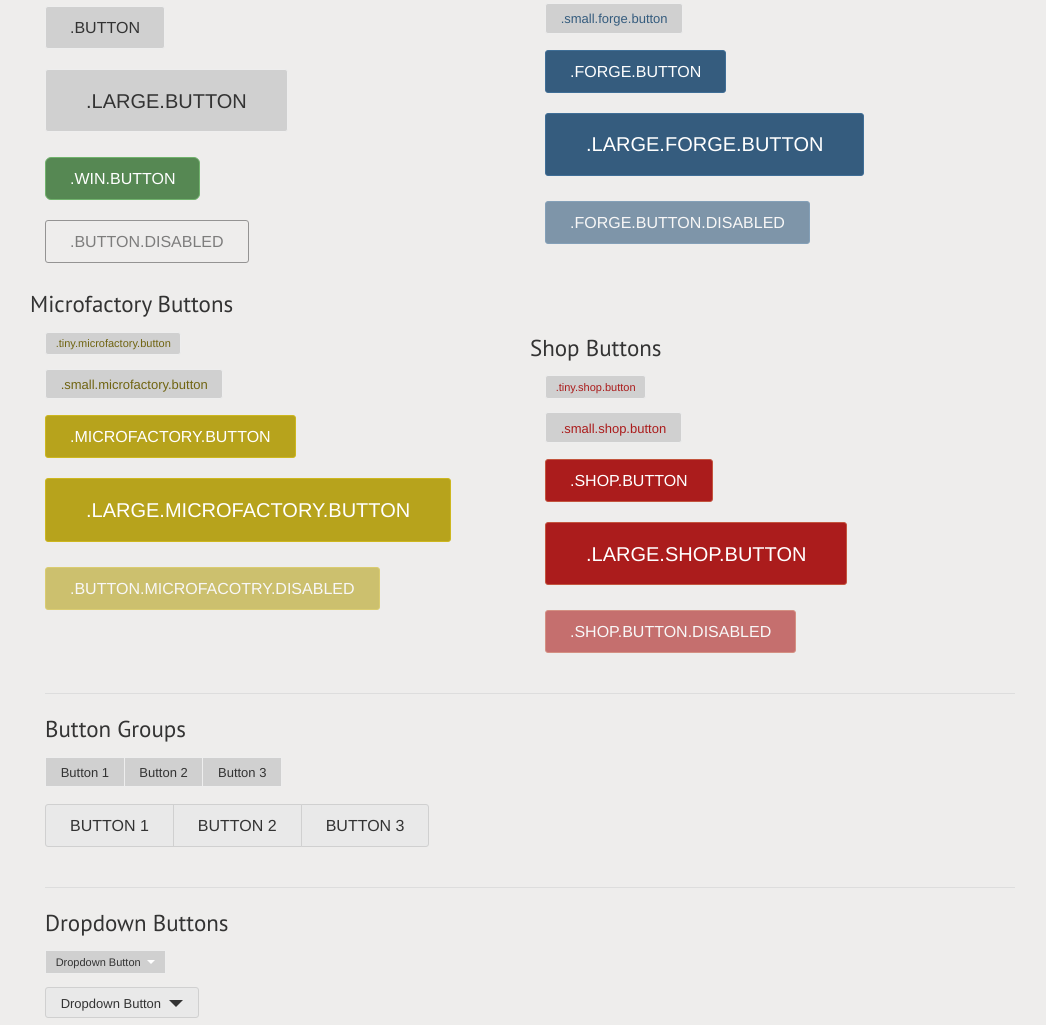
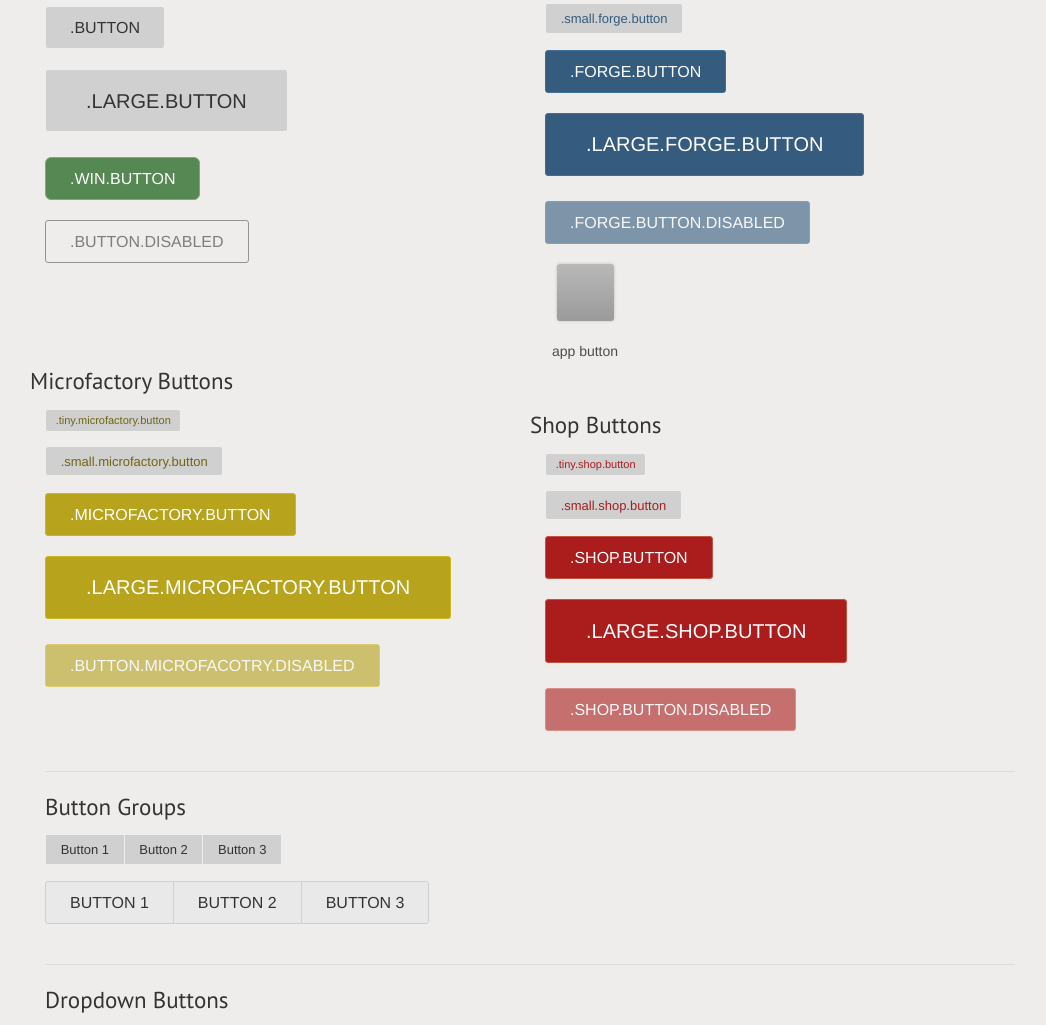
Before and after one commit to blaudner/LM-design, a plain HTML site: page kitchenSink.html in a window 1280 px wide. Shown: the part 1085-2110 px from the top of the page, without its empty margins (110-1156 px from the left). Drawn offline with Linux system fonts and the light colour scheme; a script that the page names is missing.

Commit message:
icon button added

```diff
--- a/css/foundation-overrides.css
+++ b/css/foundation-overrides.css
@@ -87,7 +87,8 @@ h3, h4, h5, h6 {
   	text-transform: uppercase;
     -webkit-transition: background-color 300ms ease-out;
     -moz-transition: background-color 300ms ease-out;
-    transition: background-color 300ms ease-out; }
+    transition: background-color 300ms ease-out;
+	}
     button:active, .button:active {
       -webkit-box-shadow: 0 1px 0 rgba(0, 0, 0, 0.2) inset;
       box-shadow: 0 1px 0 rgba(0, 0, 0, 0.2) inset; }
@@ -131,6 +132,31 @@ button.small.forge:hover, .button.small.forge:hover, button.tiny.forge:hover, .b
   	background-color: #355c7e;
   	color:white;
     }
+button.appButton, .button.appButton {
+	-webkit-box-shadow: 0px 0px 3px rgba(50, 50, 50, 0.25);
+	box-shadow:         0px 0px 3px rgba(50, 50, 50, 0.25);
+	border:none;
+	width: 57px;
+	height: 57px;
+	background: #b8b8b8;
+	background: -moz-linear-gradient(top,  #b8b8b8 0%, #9b9b9b 100%);
+	background: -webkit-gradient(linear, left top, left bottom, color-stop(0%,#b8b8b8), color-stop(100%,#9b9b9b));
+	background: -webkit-linear-gradient(top,  #b8b8b8 0%,#9b9b9b 100%);
+	background: -o-linear-gradient(top,  #b8b8b8 0%,#9b9b9b 100%);
+	background: -ms-linear-gradient(top,  #b8b8b8 0%,#9b9b9b 100%);
+	background: linear-gradient(to bottom,  #b8b8b8 0%,#9b9b9b 100%);
+	filter: progid:DXImageTransform.Microsoft.gradient( startColorstr='#b8b8b8', endColorstr='#9b9b9b',GradientType=0 );
+}
+button.appButton:hover, .button.appButton:hover {
+	background: #728da5;
+	background: -moz-linear-gradient(top,  #728da5 0%, #365d7f 100%);
+	background: -webkit-gradient(linear, left top, left bottom, color-stop(0%,#728da5), color-stop(100%,#365d7f));
+	background: -webkit-linear-gradient(top,  #728da5 0%,#365d7f 100%);
+	background: -o-linear-gradient(top,  #728da5 0%,#365d7f 100%);
+	background: -ms-linear-gradient(top,  #728da5 0%,#365d7f 100%);
+	background: linear-gradient(to bottom,  #728da5 0%,#365d7f 100%);
+	filter: progid:DXImageTransform.Microsoft.gradient( startColorstr='#728da5', endColorstr='#365d7f',GradientType=0 );
+}
 
 /* Microfactory Buttons */
 button, .button.factory {
--- a/kitchenSink.html
+++ b/kitchenSink.html
@@ -164,6 +164,10 @@
             <a href="#" class="button forge radius">.forge.button</a><br>
             <a href="#" class="button forge large radius">.large.forge.button</a><br>
             <a href="#" class="button forge disabled radius">.forge.button.disabled</a><br>
+            <div style="text-align:center; width:80px;">
+              <a href="#" class="button appButton radius"></a><br>
+              <label>app button</label>
+            </div>
           </div>
         </div>
         <div class="row">
```
